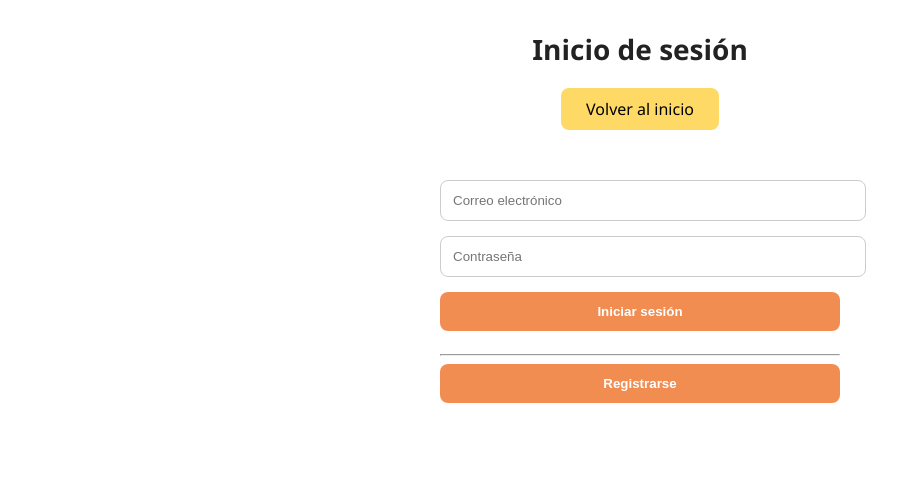
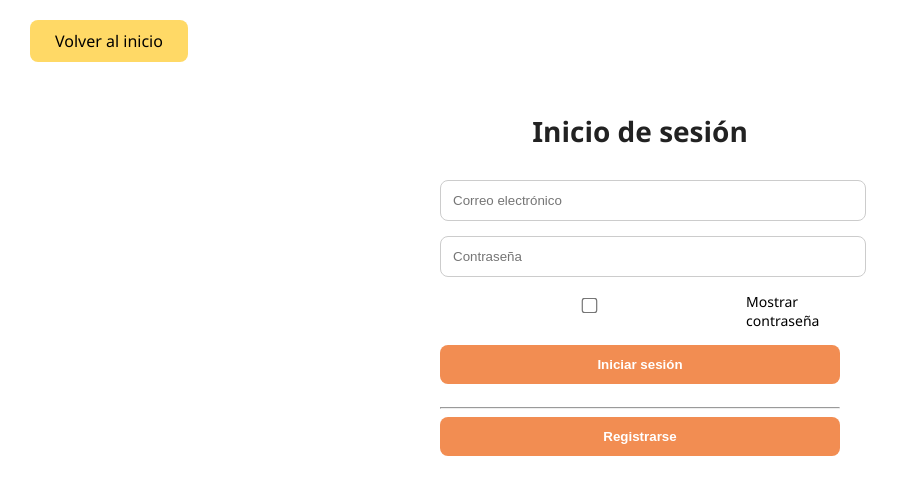
Before and after one commit to juliancitou/Proyecto_alba, a PHP site: page /login.php in a window 1280 px wide. Shown: the part 70-565 px from the top of the page, without its empty margins (0-899 px from the left). Run offline with PHP 8.4, Linux system fonts and the light colour scheme; some libraries are stand-ins or nearby versions.

Commit message:
mejoramos la interfaz de login.php para que de esta forma se muestre en blanco al ingresar, ademas de mostrar la contraseña si el usuario asi lo quiere

```diff
--- a/PHP/login.php
+++ b/PHP/login.php
@@ -78,8 +78,7 @@ if ($_SERVER["REQUEST_METHOD"] === "POST") {
         }
 
         .btn-volver {
-            display: block;
-            margin: 20px auto;
+            margin: 20px 30px;
             padding: 10px 25px;
             background-color: #FFD966;
             color: #000;
@@ -87,8 +86,7 @@ if ($_SERVER["REQUEST_METHOD"] === "POST") {
             border-radius: 8px;
             font-size: 16px;
             text-decoration: none;
-            text-align: center;
-            width: fit-content;
+            display: inline-block;
         }
 
         .btn-volver:hover {
@@ -127,7 +125,26 @@ if ($_SERVER["REQUEST_METHOD"] === "POST") {
             text-align: center;
             color: red;
         }
+
+        .show-password {
+            display: flex;
+            align-items: center;
+            gap: 8px;
+            font-size: 14px;
+            margin-bottom: 15px;
+        }
+
+        .show-password input[type="checkbox"] {
+            transform: scale(1.2);
+        }
     </style>
+
+    <script>
+        function togglePassword() {
+            const passwordInput = document.getElementById('password');
+            passwordInput.type = passwordInput.type === 'password' ? 'text' : 'password';
+        }
+    </script>
 </head>
 <body>
     <div class="top-bar">
@@ -135,17 +152,22 @@ if ($_SERVER["REQUEST_METHOD"] === "POST") {
             <img src="../imagenes/logo_empresa.jpg" alt="Logo">
             <h2>MiEmpresa</h2>
         </div>
-        <!-- Parte superior derecha vacía -->
     </div>
+
+    <a href="index.php" class="btn-volver">Volver al inicio</a>
 
     <div class="registro-text">Inicio de sesión</div>
 
-    <a href="index.php" class="btn-volver">Volver al inicio</a>
+    <div class="container">
+        <form method="POST" action="login.php" autocomplete="off">
+            <input type="email" name="correo" placeholder="Correo electrónico" required autocomplete="off">
+            <input type="password" name="contraseña" placeholder="Contraseña" id="password" required autocomplete="new-password">
 
-    <div class="container">
-        <form method="POST" action="login.php">
-            <input type="email" name="correo" placeholder="Correo electrónico" required>
-            <input type="password" name="contraseña" placeholder="Contraseña" required>
+            <div class="show-password">
+                <input type="checkbox" onclick="togglePassword()" id="togglePass">
+                <label for="togglePass">Mostrar contraseña</label>
+            </div>
+
             <input type="submit" value="Iniciar sesión">
         </form>
 
```
